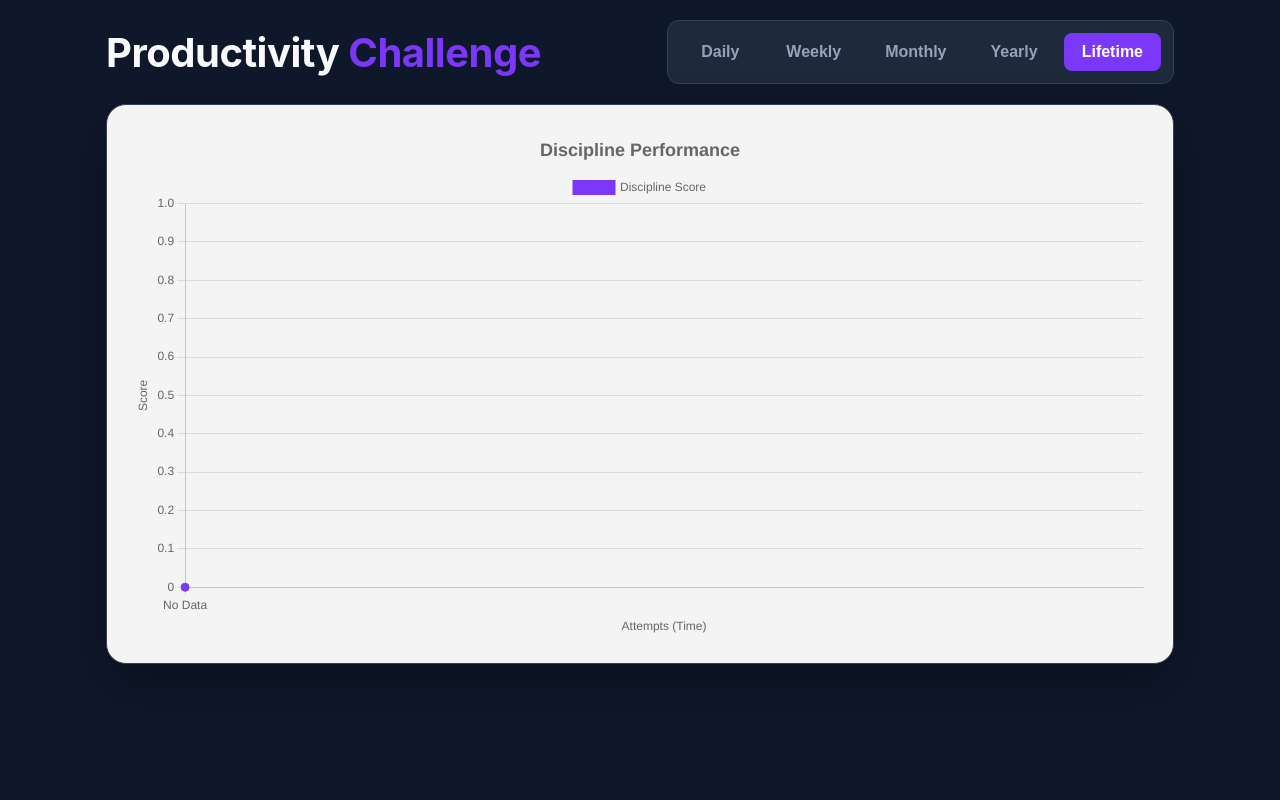
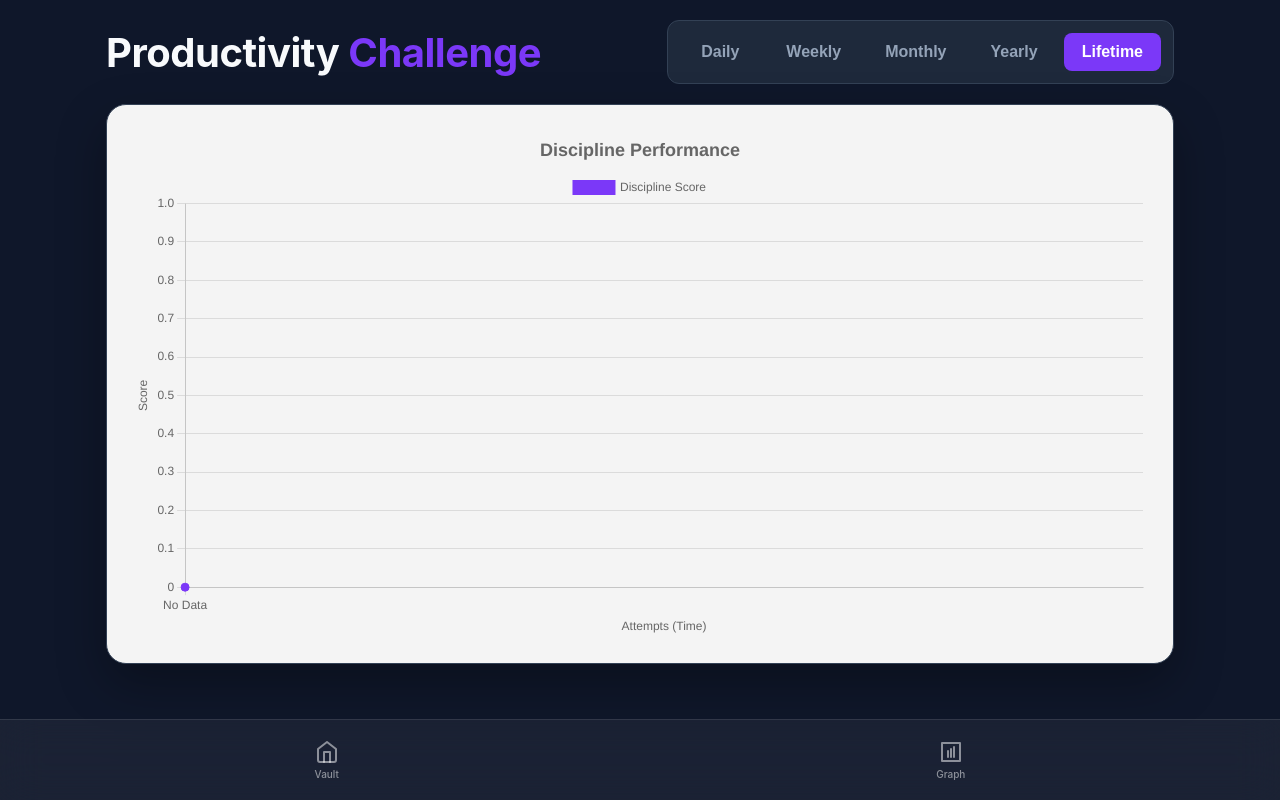
Before and after one commit to Nee-sudo/Password_locker, a website: page public/graph.html in a window 1280 px wide. Drawn offline with nearby package versions, Linux system fonts and the light colour scheme; no server answers.

Commit message:
commit afer reverting with fixed navbar on the bottom

```diff
--- a/public/graph.html
+++ b/public/graph.html
@@ -29,7 +29,8 @@
     justify-content: flex-start;
     height: 100vh;
     margin: 0;
-    padding: 20px 20px 120px 20px;
+    padding-bottom: 5rem;
+    padding: 20px 20px 0 20px;
     background: var(--bg-color);
     color: var(--text-main);
     box-sizing: border-box;
@@ -208,6 +209,75 @@
     display: none;
   }
 
+      /* Bottom Navigation from index.html */
+      #bottom-nav {
+        position: fixed;
+        bottom: 0;
+        left: 0;
+        right: 0;
+        z-index: 50;
+        background: rgba(255, 255, 255, 0.05);
+        -webkit-backdrop-filter: blur(20px);
+        backdrop-filter: blur(20px);
+        border-top: 1px solid rgba(255, 255, 255, 0.1);
+        padding: 12px 16px;
+      }
+
+      .nav-container {
+        max-width: 6xl;
+        margin: 0 auto;
+        display: flex;
+        justify-content: space-around;
+        align-items: center;
+      }
+
+      .nav-btn {
+        display: flex;
+        flex-direction: column;
+        align-items: center;
+        gap: 4px;
+        padding: 8px 12px;
+        border-radius: 12px;
+        color: rgba(255, 255, 255, 0.5);
+        text-decoration: none;
+        transition: all 0.3s ease;
+        font-size: 12px;
+        font-weight: 500;
+      }
+
+      .nav-btn:hover {
+        color: #f1f5f9;
+        background: rgba(255, 255, 255, 0.1);
+      }
+
+      .nav-btn.active {
+        color: #ec4899;
+        background: rgba(255, 255, 255, 0.15);
+        font-weight: 600;
+      }
+
+      .nav-btn.graph-active {
+        color: #7b38f8;
+        background: rgba(255, 255, 255, 0.15);
+        font-weight: 600;
+      }
+
+      .nav-icon {
+        width: 24px;
+        height: 24px;
+      }
+
+      .nav-label {
+        font-size: 10px;
+        display: none;
+      }
+
+      @media (min-width: 768px) {
+        .nav-label {
+          display: block;
+        }
+      }
+
   @media (min-width: 768px) {
     .nav-label {
       display: block;
@@ -365,35 +435,48 @@ loadData().then(data => {
       // Bottom Nav Active State
       document.addEventListener("DOMContentLoaded", () => {
         const path = window.location.pathname;
-    const vaultBtn = document.querySelector('.bottom-nav a[href="/"]');
-    const graphBtn = document.querySelector('.bottom-nav a[href="/graph"]');
+        const vaultBtn = document.querySelector('#bottom-nav a[href="/"]');
+        const graphBtn = document.querySelector('#bottom-nav a[href="/graph"]');
         if (path === "/") {
           vaultBtn?.classList.add("active");
         } else if (path === "/graph") {
-      graphBtn?.classList.add("active");
+          graphBtn?.classList.add("graph-active");
         }
       });
     </script>
 
-<style>
-@keyframes spin { to { transform: rotate(360deg); } }
-
     <!-- Bottom Navigation -->
-<nav class="bottom-nav">
+    <nav id="bottom-nav">
       <div class="nav-container">
         <a href="/" class="nav-btn">
-      <svg class="nav-icon" viewBox="0 0 24 24" fill="none" stroke="currentColor" stroke-width="2" stroke-linecap="round" stroke-linejoin="round">
-        <path d="M3 9l9-7 9 7v11a2 2 0 0 1-2 2H5a2 2 0 0 1-2-2z"/>
-        <polyline points="9 22 9 12 15 12 15 22"/>
+          <svg
+            class="nav-icon"
+            viewBox="0 0 24 24"
+            fill="none"
+            stroke="currentColor"
+            stroke-width="2"
+            stroke-linecap="round"
+            stroke-linejoin="round"
+          >
+            <path d="M3 9l9-7 9 7v11a2 2 0 0 1-2 2H5a2 2 0 0 1-2-2z"></path>
+            <polyline points="9 22 9 12 15 12 15 22"></polyline>
           </svg>
           <span class="nav-label">Vault</span>
         </a>
         <a href="/graph" class="nav-btn">
-      <svg class="nav-icon" viewBox="0 0 24 24" fill="none" stroke="currentColor" stroke-width="2" stroke-linecap="round" stroke-linejoin="round">
-        <path d="M3 3v18h18V3H3z"/>
-        <path d="M12 9v8"/>
-        <path d="M9 11v6"/>
-        <path d="M15 7v10"/>
+          <svg
+            class="nav-icon"
+            viewBox="0 0 24 24"
+            fill="none"
+            stroke="currentColor"
+            stroke-width="2"
+            stroke-linecap="round"
+            stroke-linejoin="round"
+          >
+            <path d="M3 3v18h18V3H3z"></path>
+            <path d="M12 9v8"></path>
+            <path d="M9 11v6"></path>
+            <path d="M15 7v10"></path>
           </svg>
           <span class="nav-label">Graph</span>
         </a>
```
Lines whose indentation alone changed are shown as unchanged.
